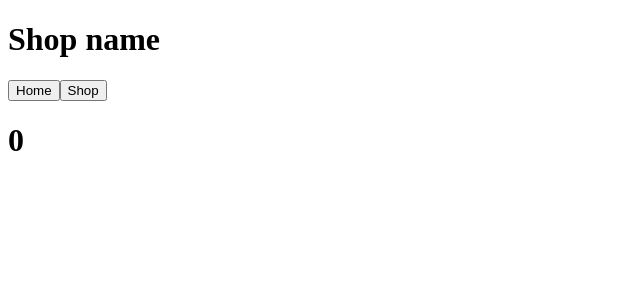
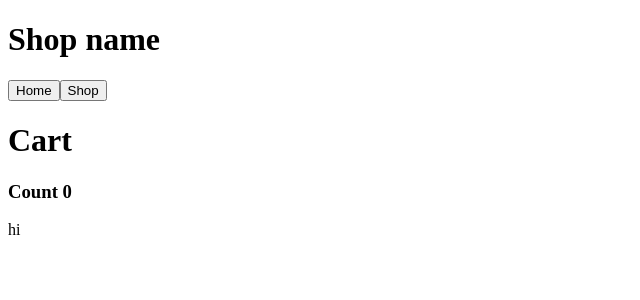
Before and after one commit to Baguirre03/shopping-cart, a React (Vite) app: page /cart in a window 1280 px wide. Shown: the top 300 px of the page, without its empty margins (0-640 px from the left). Built offline with nearby package versions, Linux system fonts and the light colour scheme.

Commit message:
add and remove from cart

```diff
--- a/src/App.jsx
+++ b/src/App.jsx
@@ -4,28 +4,37 @@ import Home from "./Home";
 import Shop from "./Shop";
 import { useState } from "react";
 import Cart from "./Cart";
+import "./styles/app.css";
 
 function App() {
   const [cart, setCart] = useState(0);
   const [cartItems, setCartItems] = useState([]);
 
-  function minusCart() {
+  function minusCart(data) {
     setCart(cart - 1);
+    handleSubtract(data);
   }
 
   function addCart(data) {
     setCart(cart + 1);
-    handleCart(data);
+    handleCartItems(data);
   }
 
-  function handleCart(data) {
+  function handleCartItems(data) {
     let copy = [...cartItems];
     copy.push({
-      img: data.img,
+      img: data.image,
       description: data.description,
       price: data.price,
       title: data.title,
+      id: crypto.randomUUID(),
     });
+    setCartItems(copy);
+  }
+
+  function handleSubtract(data) {
+    let copy = [...cartItems];
+    copy.splice(copy.indexOf(copy.find((dif) => dif.id === data.id)), 1);
     setCartItems(copy);
   }
 
@@ -39,13 +48,24 @@ function App() {
           element={
             <Shop
               cart={cart}
-              handleCart={handleCart}
+              handleCart={handleCartItems}
               minusCart={minusCart}
               addCart={addCart}
             />
           }
         ></Route>
-        <Route path="cart" element={<Cart cart={cart} />}></Route>
+        <Route
+          path="cart"
+          element={
+            <Cart
+              cart={cart}
+              cartItems={cartItems}
+              handleCart={handleCartItems}
+              minusCart={minusCart}
+              addCart={addCart}
+            />
+          }
+        ></Route>
       </Routes>
     </>
   );
--- a/src/Cart.jsx
+++ b/src/Cart.jsx
@@ -1,3 +1,24 @@
-export default function Cart({ cart }) {
-  return <h1>{cart}</h1>;
+import ItemCard from "./components/ItemCard";
+
+export default function Cart({ cart, cartItems, minusCart, addCart }) {
+  return (
+    <div className="cart">
+      <h1>Cart</h1>
+      <h3>Count {cart}</h3>
+      <div className="items">
+        {cartItems.length
+          ? cartItems.map((item) => {
+              return (
+                <ItemCard
+                  data={item}
+                  minusCart={minusCart}
+                  addCart={addCart}
+                  key={item.id}
+                ></ItemCard>
+              );
+            })
+          : "hi"}
+      </div>
+    </div>
+  );
 }
--- a/src/Shop.jsx
+++ b/src/Shop.jsx
@@ -31,6 +31,7 @@ export default function Shop({ cart, addCart, minusCart, handleCart }) {
         <h2>Shop</h2>
         <Link to="/cart">
           <h2>Cart</h2>
+          <h4>{cart}</h4>
         </Link>
       </div>
       <div>
--- a/src/components/ItemCard.jsx
+++ b/src/components/ItemCard.jsx
@@ -1,14 +1,13 @@
 export default function ItemCard({ data, minusCart, addCart }) {
-  console.log(data, "data");
   return (
     <div className="item">
       <div className="info">
-        <img src={data.image} alt={data.description} />
+        <img src={data.img} alt={data.description} />
         <h4>{data.title}</h4>
         <p>{data.description}</p>
       </div>
       <div>
-        <button onClick={() => minusCart()}>-</button>
+        <button onClick={() => minusCart(data)}>-</button>
         <div>{data.price}</div>
         <button onClick={() => addCart(data)}>+</button>
       </div>
--- /dev/null
+++ b/src/styles/app.css
@@ -0,0 +1,4 @@
+img {
+    height: 10vh;
+    width: 10vh;
+}
```
